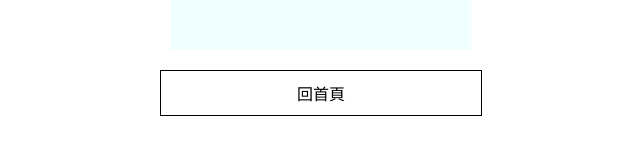
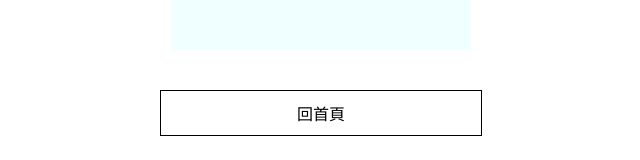
Before and after one commit to Bobo100/React-Transitions-All, a React (Create React App) app: page /React-Transitions-All/flip in a window 1280 px wide. Shown: the part 850-1010 px from the top of the page, without its empty margins (319-959 px from the left). Before the commit the page ends 986 px from the top, so only its background shows below. Built offline with nearby package versions, Linux system fonts and the light colour scheme.

Commit message:
更新link效果

```diff
--- a/src/App.css
+++ b/src/App.css
@@ -1,18 +1,18 @@
-.linkMiddle {
+a {
+  color: #000;
+  text-decoration: none;
+  margin: 20px;
+}
+a .linkMiddle {
   margin: 20px auto;
   width: 300px;
   text-align: center;
   padding: 10px;
   border: 1px solid #000;
 }
-.linkMiddle:hover {
+a .linkMiddle:hover {
   background-color: #000;
 }
-.linkMiddle:hover a {
+a:hover {
   color: #fff;
-}
-.linkMiddle a {
-  color: #000;
-  text-decoration: none;
-  margin: 20px;
 }/*# sourceMappingURL=App.css.map */
--- a/src/App.scss
+++ b/src/App.scss
@@ -1,5 +1,7 @@
 a {
-}
+    color: #000;
+    text-decoration: none;
+    margin: 20px;
 
     .linkMiddle {
         margin: 20px auto;
@@ -11,15 +13,10 @@ a {
 
         &:hover {
             background-color: #000;
+        }
+    }
 
-        a {
+    &:hover {
         color: #fff;
     }
 }
-
-    a {
-        color: #000;
-        text-decoration: none;
-        margin: 20px;
-    }
-}
--- a/src/component/Flip.tsx
+++ b/src/component/Flip.tsx
@@ -47,9 +47,11 @@ export const Flip = () => {
                 <div className={`page ${isFlipped3 ? "" : "flipped"}`} onClick={handleFlip3}>這是背面故事</div>
             </div>
 
-            <div className="linkMiddle">
-                <NavLink to="/">回首頁</NavLink>
-            </div>
+            <NavLink to="/">
+                <div className="linkMiddle">
+                    回首頁
+                </div>
+            </NavLink>
 
         </div>
     );
--- a/src/pages/Home.tsx
+++ b/src/pages/Home.tsx
@@ -7,20 +7,20 @@ export const Home = () => {
 
             <div className="transition_container">
                 <h1>翻轉卡片效果，兩張卡片，一正一反</h1>
-                <div className="linkMiddle">
-                    <NavLink to="/flip" className="a_flip">
+                <NavLink to="/flip" className="a_flip">
+                    <div className="linkMiddle">
                         連結
-                    </NavLink>
-                </div>
+                    </div>
+                </NavLink>
             </div>
 
             <div className="transition_container">
                 <h1>效果二</h1>
-                <div className="linkMiddle">
-                    <NavLink to="/flip" className="a_flip">
+                <NavLink to="/flip" className="a_flip">
+                    <div className="linkMiddle">
                         連結
-                    </NavLink>
-                </div>
+                    </div>
+                </NavLink>
             </div>
         </div>
     );
```
Also changed, not shown: 1 other file (tests, documents, lock files or other folders). Lines whose indentation alone changed are shown as unchanged.
